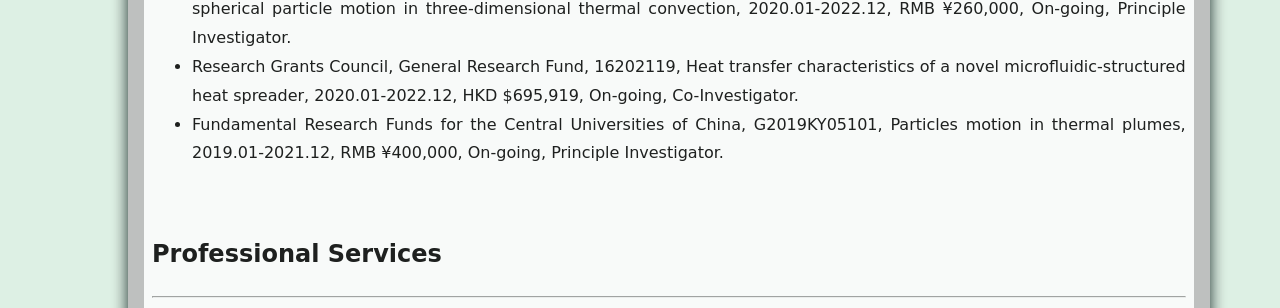
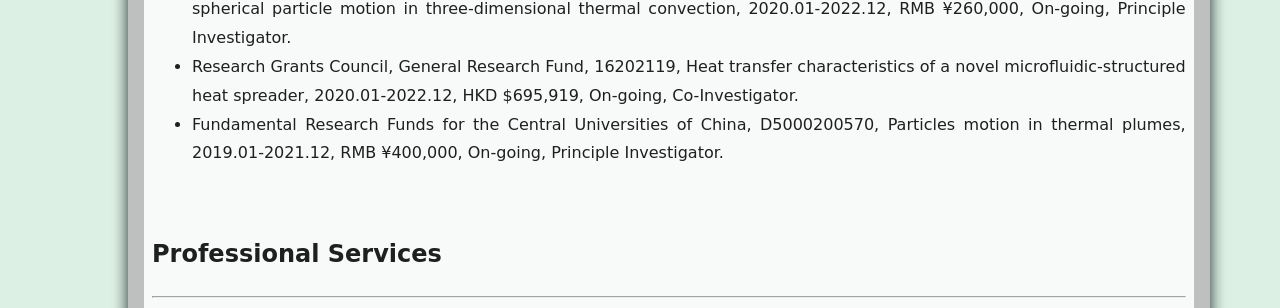
Before and after one commit to xuaoxiqi/xuaoxiqi.github.io, a Jekyll site: the page built from research.html, in a window 1280 px wide and 900 px high, scrolled down 1318 px. Shown: the part 145-453 px from the top of the window. Built offline with Jekyll 4.4.1, drawn with Linux system fonts in a browser that asks for light colours; some web fonts are replaced.

```diff
--- a/research.html
+++ b/research.html
@@ -49,7 +49,7 @@ title: Research
         <li>Foundation of National Key Laboratory, 614220119030103, Lattice Boltzmann investigation of supercooled droplet icing on superhydrophobic surfaces, 2020.01-2021.12, RMB &yen250,000, On-going, Principle Investigator.</li>
         <li>National Natural Science Foundation of China, Young Scientists Fund, 11902268, Lattice Boltzmann investigation of non-spherical particle motion in three-dimensional thermal convection, 2020.01-2022.12, RMB &yen260,000, On-going, Principle Investigator.</li>
         <li>Research Grants Council, General Research Fund, 16202119, Heat transfer characteristics of a novel microfluidic-structured heat spreader, 2020.01-2022.12, HKD $695,919, On-going, Co-Investigator.</li>
-        <li>Fundamental Research Funds for the Central Universities of China, G2019KY05101, Particles motion in thermal plumes, 2019.01-2021.12, RMB &yen400,000, On-going, Principle Investigator.</li>
+        <li>Fundamental Research Funds for the Central Universities of China, D5000200570, Particles motion in thermal plumes, 2019.01-2021.12, RMB &yen400,000, On-going, Principle Investigator.</li>
     </ul>
 
     <br/>
```
Also changed, not shown: publications.html (+7 -7 lines), publications/Journal Cover Image/AMS.jpg (added), publications/Journal Cover Image/EA.jpg (added), publications/Journal Cover Image/IJHFF.jpg (added), publications/Journal Cover Image/IJHMT.jpg (added), publications/Journal Cover Image/JHT.jpg (added), 1 other file.
